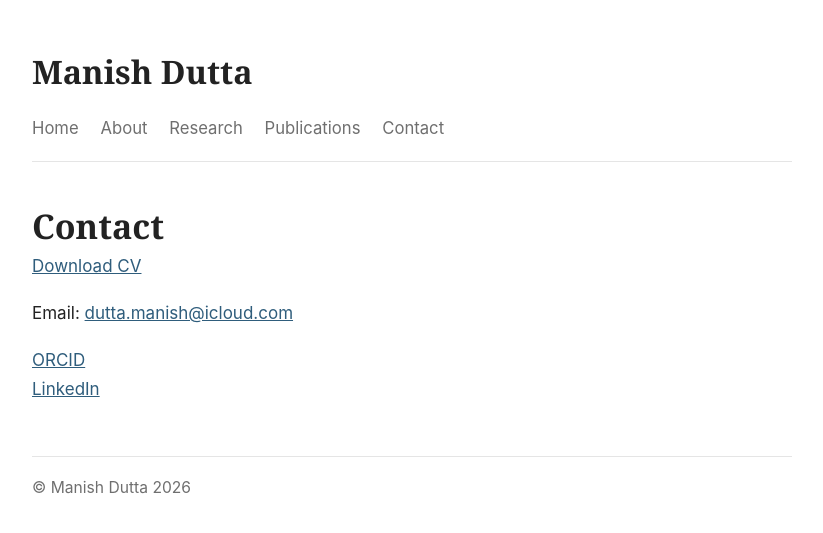
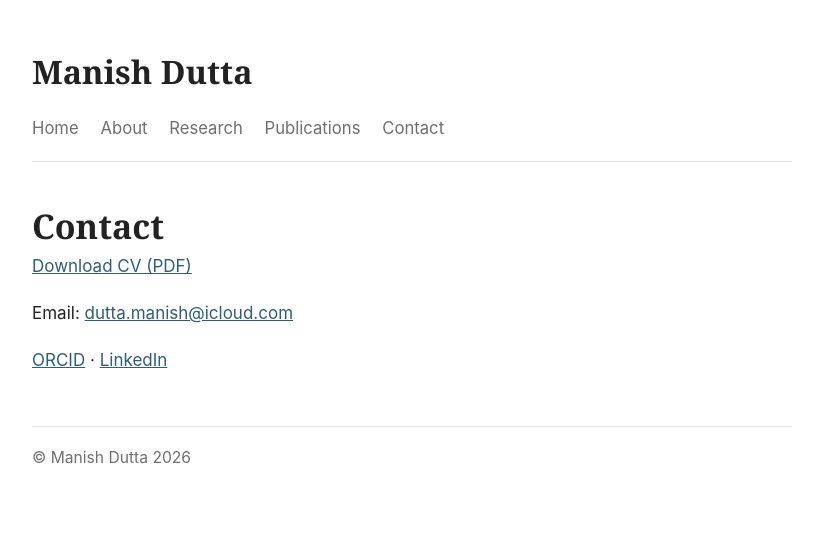
Before and after one commit to themanishdutta/themanishdutta, a Jekyll site: the page built from contact.md, in a window 1280 px wide. Shown: the top 533 px of the page, without its empty margins (228-1051 px from the left). Built offline with Jekyll 4.4.1, drawn with Linux system fonts in a browser that asks for light colours.

Commit message:
Update contact.md

```diff
--- a/contact.md
+++ b/contact.md
@@ -4,8 +4,19 @@ title: Contact
 ---
 
 # Contact
-[Download CV](/files/CV_Manish_Dutta.pdf)
-<p>Email: <span id="email"></span></p>
+
+<p>
+  <a href="{{ '/files/CV_Manish_Dutta.pdf' | relative_url }}" target="_blank">
+    Download CV (PDF)
+  </a>
+</p>
+
+<p>Email: <span id="email">[enable JavaScript to view]</span></p>
+
+<p>
+  <a href="https://orcid.org/0009-0004-6464-3600" target="_blank">ORCID</a> ·
+  <a href="https://www.linkedin.com/in/themanishdutta/" target="_blank">LinkedIn</a>
+</p>
 
 <script>
   const user = "dutta.manish";
```
Also changed, not shown: other parts of contact.md (+0 -2 lines).
